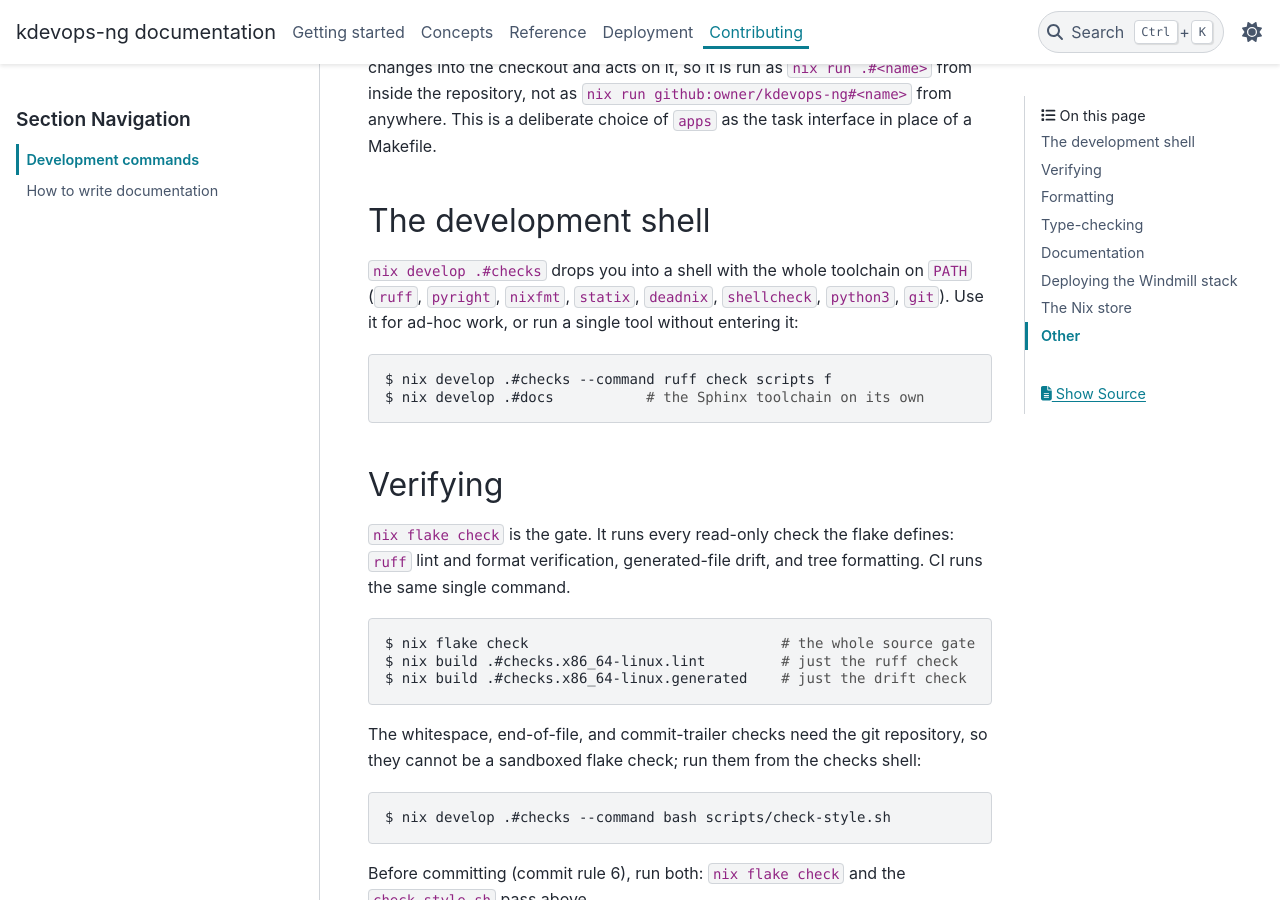
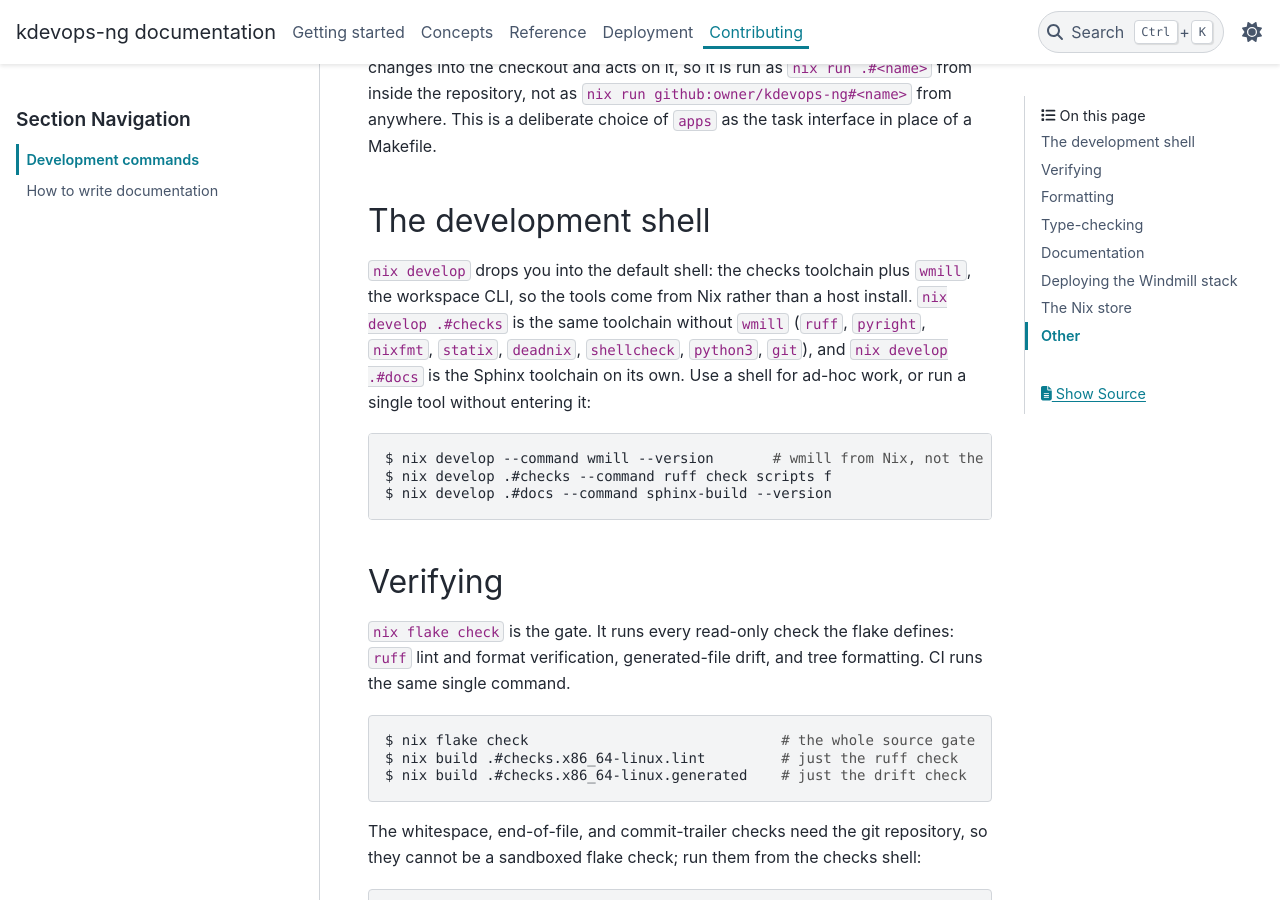
Before and after one commit to dagomez137/kdevops-ng, a Sphinx documentation site: the page built from docs/contributing/development.rst, in a window 1280 px wide and 900 px high, scrolled down 560 px. Built offline with Sphinx 7.4.7 and the PyData theme 0.15.4, drawn with Linux system fonts in a browser that asks for light colours.

Commit message:
docs: document wmill as a nix-provisioned tool
The wmill guide assumed the CLI was simply on PATH, and the development
guide listed only the checks and docs shells. State that wmill comes from
nix: the default nix develop shell now puts it on PATH pinned to the
server version, so it is provisioned from nix rather than a host install.
Name the three shells and how to run wmill without entering one.

Generated-by: Claude AI
Signed-off-by: Daniel Gomez <da.gomez@kernel.org>

```diff
--- a/docs/contributing/development.rst
+++ b/docs/contributing/development.rst
@@ -31,15 +31,18 @@ place of a Makefile.
 The development shell
 =====================
 
-``nix develop .#checks`` drops you into a shell with the whole toolchain on
-``PATH`` (``ruff``, ``pyright``, ``nixfmt``, ``statix``, ``deadnix``,
-``shellcheck``, ``python3``, ``git``). Use it for ad-hoc work, or run a single
-tool without entering it:
+``nix develop`` drops you into the default shell: the checks toolchain plus
+``wmill``, the workspace CLI, so the tools come from Nix rather than a host
+install. ``nix develop .#checks`` is the same toolchain without ``wmill``
+(``ruff``, ``pyright``, ``nixfmt``, ``statix``, ``deadnix``, ``shellcheck``,
+``python3``, ``git``), and ``nix develop .#docs`` is the Sphinx toolchain on its
+own. Use a shell for ad-hoc work, or run a single tool without entering it:
 
 .. code-block:: console
 
+   $ nix develop --command wmill --version       # wmill from Nix, not the host
    $ nix develop .#checks --command ruff check scripts f
-   $ nix develop .#docs           # the Sphinx toolchain on its own
+   $ nix develop .#docs --command sphinx-build --version
 
 Verifying
 =========
```
Also changed, not shown: docs/getting-started/wmill.rst (+8 -0 lines).
